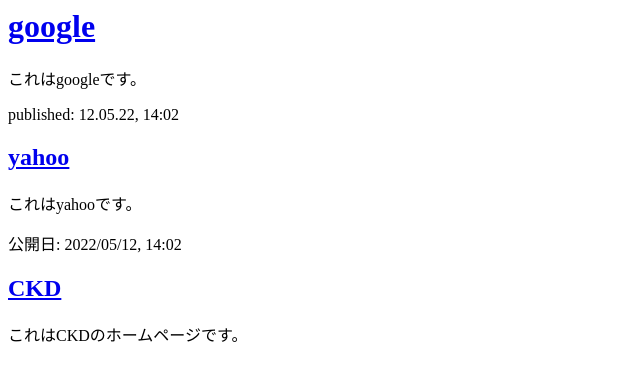
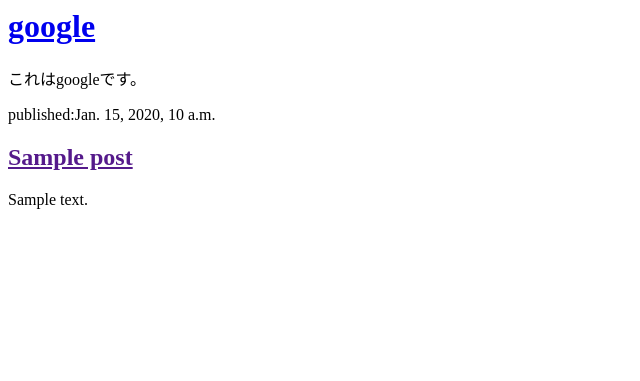
Before and after one commit to t-kaimoto/my-first-blog, a Django app: page / in a window 1280 px wide. Shown: the top 381 px of the page, without its empty margins (0-640 px from the left). Run offline with Django 3.2, Linux system fonts and the light colour scheme; tables that the repository leaves empty hold one stand-in row (values such as "Sample post").

Commit message:
Modified templates to display posts from database.

```diff
--- a/blog/templates/blog/post_list.html
+++ b/blog/templates/blog/post_list.html
@@ -8,16 +8,12 @@
             <p>これはgoogleです。</p>
         </div>
 
-        <div>
-            <p>published: 12.05.22, 14:02</p>
-            <h2><a href="https://yahoo.co.jp">yahoo</a></h2>
-            <p>これはyahooです。 </p>
-        </div>
-
-        <div>
-            <p>公開日: 2022/05/12, 14:02</p>
-            <h2><a href="ckd.co.jp">CKD</a></h2>
-            <p> これはCKDのホームページです。 </p>
-        </div>
+        {% for post in posts %}
+            <div>
+                <p>published:{{ post.published_date }}</p>
+                <h2><a href="">{{ post.title }}</a></h2>
+                <p>{{ post.text|linebreaksbr }}</p>
+            </div>
+        {% endfor %}
     </body>
 </html>
--- a/blog/views.py
+++ b/blog/views.py
@@ -1,5 +1,9 @@
 from django.shortcuts import render
+from django.utils import timezone
+from .models import Post
 
 def post_list(request):
-    return render(request,'blog/post_list.html',{})
+    posts = Post.objects.filter(published_date__lte=timezone.now()).order_by('published_date')
+    return render(request,'blog/post_list.html',{'posts':posts})
+
 # Create your views here.
--- a/django_app/setting.py
+++ /dev/null
@@ -1 +0,0 @@
-ALLOWED_HOSTS=['192.168.1.239']
--- a/django_app/settings.py
+++ b/django_app/settings.py
@@ -25,7 +25,7 @@
 # SECURITY WARNING: don't run with debug turned on in production!
 DEBUG = True
 
-ALLOWED_HOSTS = ['127.0.0.1']
+ALLOWED_HOSTS = ['127.0.0.1','pythonanywhere.com']
 
 
 # Application definition
```
